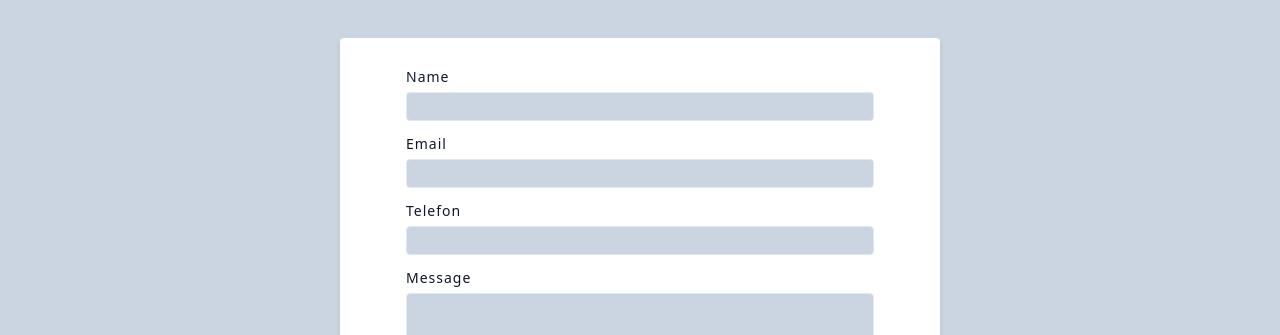
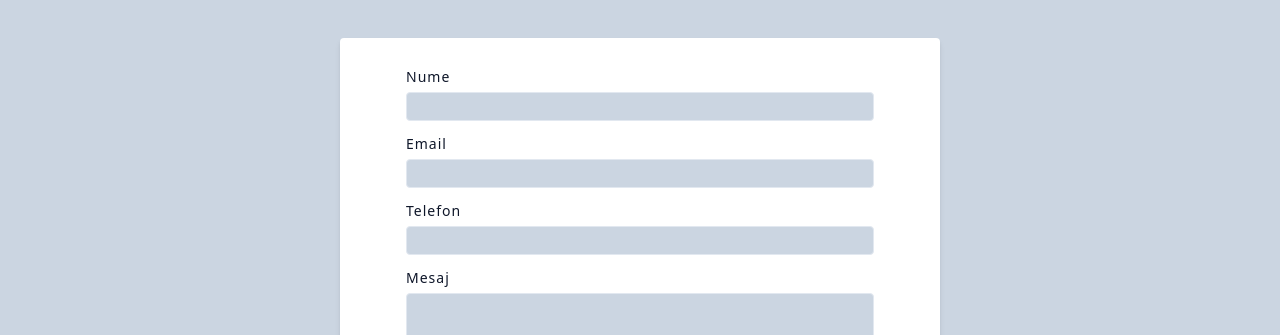
Before and after one commit to nidarg/LCTMM, a React (Vite) app: page /contact in a window 1280 px wide. Shown: the part 354-689 px from the top of the page. Built offline with nearby package versions, Linux system fonts and the light colour scheme.

Commit message:
fix contact css

```diff
--- a/src/pages/Contact.jsx
+++ b/src/pages/Contact.jsx
@@ -41,7 +41,7 @@ const Contact = () => {
       <form className='form' ref={form} onSubmit={sendEmail}>
 
         <div className='form-row'>
-          <label className='form-label'>Name</label>
+          <label className='form-label'>Nume</label>
           <input required className='form-input' type='text' name='user_name' />
         </div>
 
@@ -56,7 +56,7 @@ const Contact = () => {
         </div>
 
         <div className='form-row'>
-          <label className='form-label'>Message</label>
+          <label className='form-label'>Mesaj</label>
           <textarea
           required
             rows={5}
```
